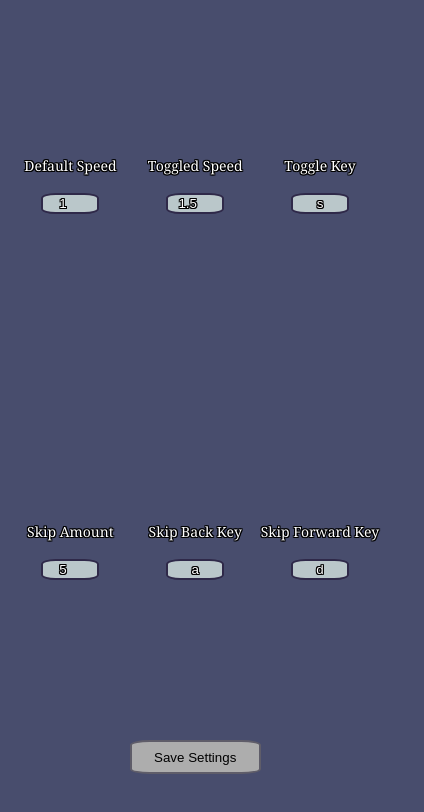
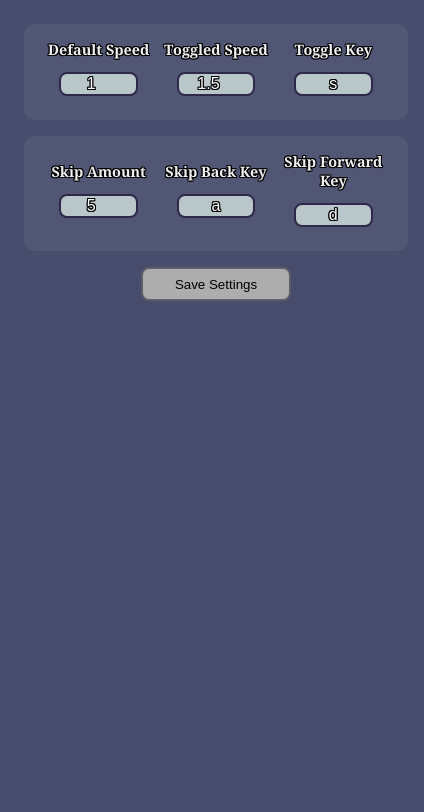
Before and after one commit to Austin-Tsai/video-time-machine, a browser extension: page index.html in a window 390 px wide. Shown: the whole page, 424 px wide, since content can reach past the window. Drawn offline with Linux system fonts and the light colour scheme.

Commit message:
improve ui styling and make buttons more responsive

```diff
--- a/styles.css
+++ b/styles.css
@@ -7,8 +7,9 @@ body {
 .container {
     display: flex;
     flex-direction: column;
-    width: 96vw;
-    height: 93vh;
+    padding: 1rem;
+    width: 24rem;
+    margin: 0 auto;
     text-align: center;
 }
 
@@ -16,12 +17,19 @@ body {
     display: flex;
     flex-direction: row;
     flex: auto;
+    background: rgba(255, 255, 255, 0.05);
+    padding: 1rem;
+    border-radius: 10px;
+    margin-bottom: 1rem;
+}
+
+.speed:last-child, .skip:last-child {
+    margin-bottom: 0;
 }
 
 .default-speed, .toggle-speed, .toggle-key, .skip-amount, .skip-back, .skip-forward {
-    margin: 10%;
-    width: 40%;
-    height: auto
+    margin: 0.5rem;
+    width: 60%;
 }
 
 .pair-container {
@@ -32,34 +40,41 @@ body {
     gap: 5px
 }
 
+label {
+    font-weight: bold;
+    font-size: 0.9rem;
+    color: #f0f0f0;
+}
+
 input {
     background-color: #bac7ca;
     border: 2px solid rgb(47, 41, 73);
-    border-radius: 25%;
+    border-radius: 8px;
     text-align: center;
+    font-size: 1rem;
 }
 
 input:hover, input:focus {
     background-color: #ccd7da;
-    transform: scale(1.05);
     box-shadow: 0 0 5px rgba(154, 153, 189, 0.5);
-
 }
 
-.outlined-white, input{
-  color: #ffffff;
-  text-shadow: -1px -1px 0 #000000, 0 -1px 0 #000000, 1px -1px 0 #000000, 1px 0 0 #000000,
-    1px 1px 0 #000000, 0 1px 0 #000000, -1px 1px 0 #000000, -1px 0 0 #000000;
+input:hover {
+    transform: scale(1.05);
+    transition: all 0.2s ease;
 }
 
 button {
     background-color: #adadad;
     border: 2px solid rgb(95, 93, 105);
-    border-radius: 15%;
+    border-radius: 8px;
     text-align: center;
-    width: 35%;
+    width: 100%;
+    max-width: 150px;
     padding: 2%;
-    margin-bottom: 5%;
+    margin-bottom: 1rem;
+    cursor: pointer;
+    transition: all 0.2s ease;
 }
 
 button:hover {
@@ -70,5 +85,11 @@ button:hover {
 
 input:focus,
 button:focus {
-  outline: none;
+    outline: none;
 }
+
+.outlined-white, input{
+    color: #ffffff;
+    text-shadow: -1px -1px 0 #000000, 0 -1px 0 #000000, 1px -1px 0 #000000, 1px 0 0 #000000,
+    1px 1px 0 #000000, 0 1px 0 #000000, -1px 1px 0 #000000, -1px 0 0 #000000;
+}
```
